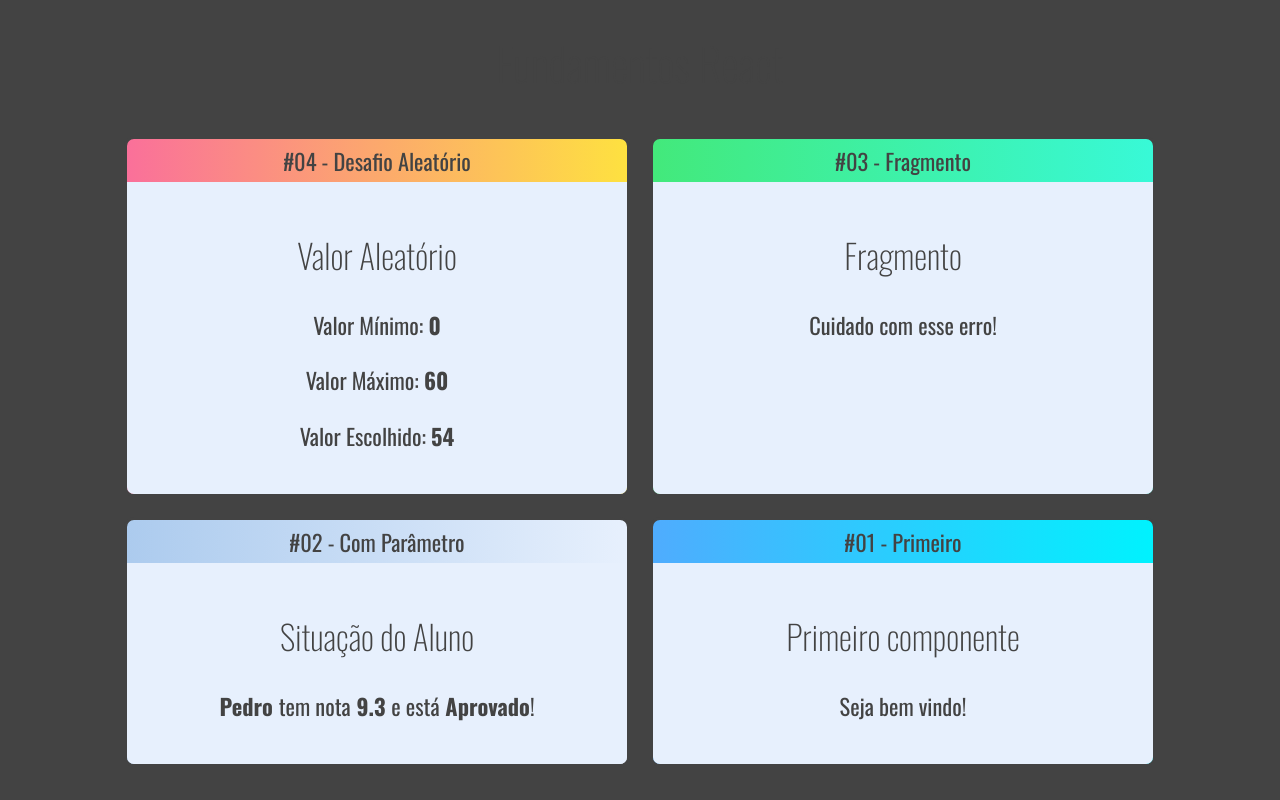
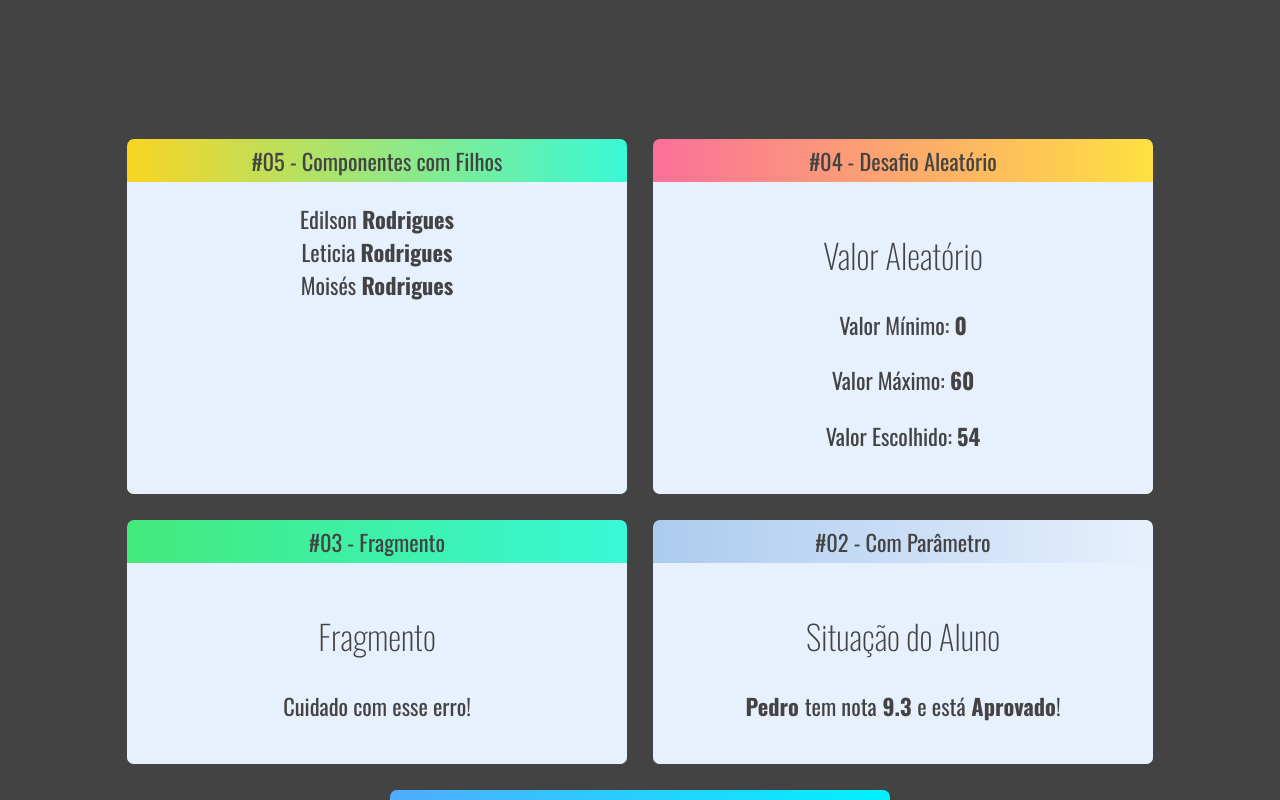
Before and after one commit to edilson-rodrigues/fundamentos_react, a React (Create React App) app: page / in a window 1280 px wide. Shown: the top 800 px of the page. Built offline with nearby package versions, Linux system fonts and the light colour scheme.

Commit message:
componente com filho #01

```diff
--- a/src/App.jsx
+++ b/src/App.jsx
@@ -5,7 +5,8 @@ import Primeiro from './components/basicos/Primeiro';
 import ComParametro from './components/basicos/ComParametro';
 import Fragmento from './components/basicos/Fragmento';
 import Aleatorio from './components/basicos/Aleatorio';
-import Card from './components/layout/Card'
+import Card from './components/layout/Card';
+import Familia from './components/basicos/Familia';
 
 
 
@@ -16,6 +17,13 @@ export default () =>
         <h1>Fundamentos React</h1>
 
         <div className="Cards">
+            <Card
+                titulo="#05 - Componentes com Filhos"
+                firstColor="#f9d423"
+                secoundColor="#38f9d7"
+            >
+                <Familia sobreNome='Rodrigues' />
+            </Card>
             <Card
                 titulo="#04 - Desafio Aleatório"
                 firstColor="#fa709a"
--- /dev/null
+++ b/src/components/basicos/Familia.jsx
@@ -0,0 +1,10 @@
+import React from 'react';
+import FamiliaMembro from './FamiliaMembro';
+
+export default function Familia(props) {
+    return <div>
+        <FamiliaMembro nome='Edilson' {...props} />
+        <FamiliaMembro nome='Leticia' sobreNome={props.sobreNome} />
+        <FamiliaMembro nome='Moisés' sobreNome='Rodrigues' />
+    </div>
+}
--- /dev/null
+++ b/src/components/basicos/FamiliaMembro.jsx
@@ -0,0 +1,10 @@
+import React from 'react';
+
+export default function FamiliaMembro(props) {
+    const { nome, sobreNome } = props;
+    return (
+        <div>
+            <span>{nome} <strong>{sobreNome}</strong></span>
+        </div>
+    )
+}
```
